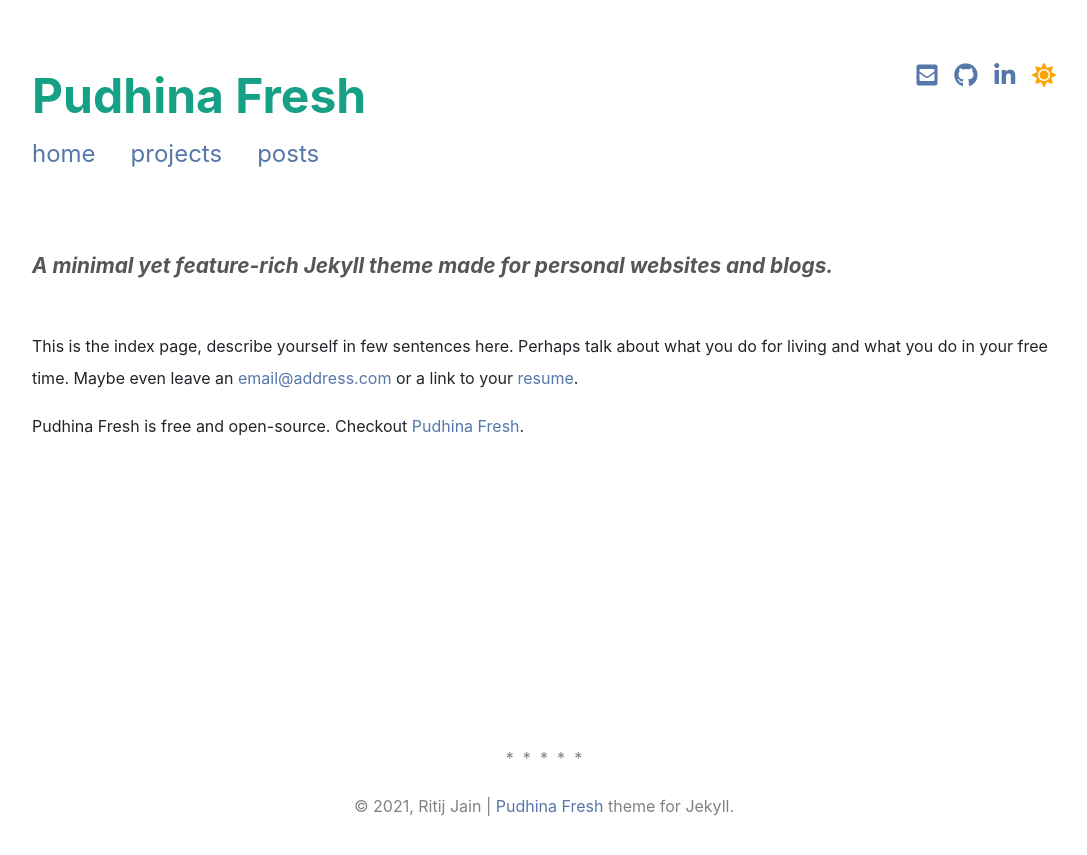
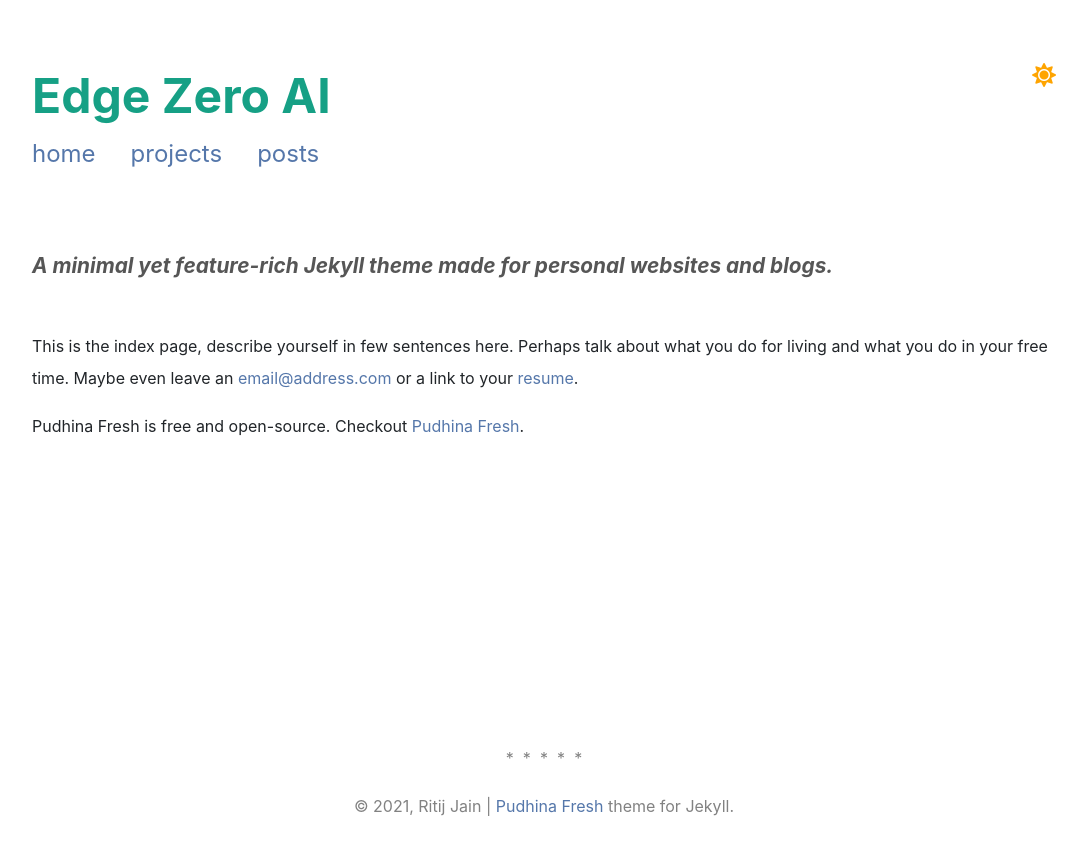
Before and after one commit to edgezero-ai/edgezero-ai.github.io, a Jekyll site: the page built from index.md, in a window 1280 px wide. Shown: the top 855 px of the page, without its empty margins (96-1183 px from the left). Built offline with Jekyll 4.4.1, drawn with Linux system fonts in a browser that asks for light colours; nearby versions of some CDN libraries; a style sheet for code colours, icons or effects is not loaded.

Commit message:
Update 1

```diff
--- a/_config.yml
+++ b/_config.yml
@@ -1,19 +1,6 @@
-title: Pudhina Fresh # Shown in header on pages with full_logo: true
-short_logo: PF. # Shown in header on all pages by default unless full_logo: true is set
+title: Edge Zero AI # Shown in header on pages with full_logo: true
+short_logo: Edge Zero AI # Shown in header on all pages by default unless full_logo: true is set
 description: > # The description for your site
-  A minimal yet feature-rich Jekyll theme made for personal websites and blogs.
-url: "https://ritijjain.github.io/pudhina-fresh" # Site base URL
-
-author:
-  name: Ritij Jain
-  github: ritijjain/pudhina-fresh # GitHub username, used for GitHub icon on the top right
-  linkedin: ritijjain # Your LinkedIn profile url name, used for LinkedIn icon on the top right
-  email: example@example.com # Used for email icon on the top right
-  homepage: https://ritijjain.com # This links to your name in post meta
-  twitter: # Twitter username, used for Twitter Card Analytics
-
-disqus_name: # Setting this will turn on Disqus comments
-g_track_id: # Google Analytics tracking ID (e.g. UA-000000-2), setting this will turn on Google Analytics
 
 markdown: kramdown
 
```
Also changed, not shown: robots.txt (deleted, +0 -15 lines), 1 other file.
